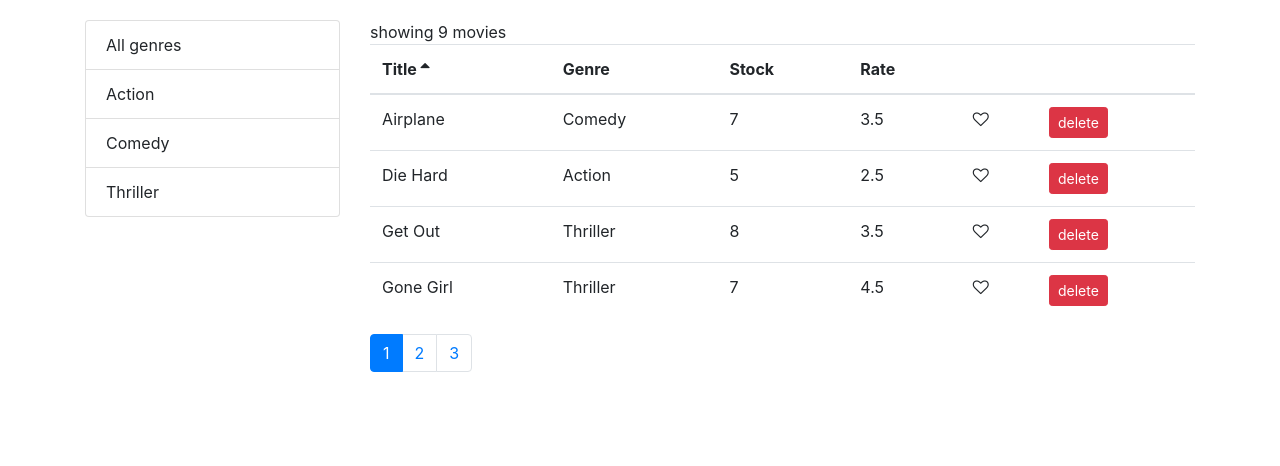
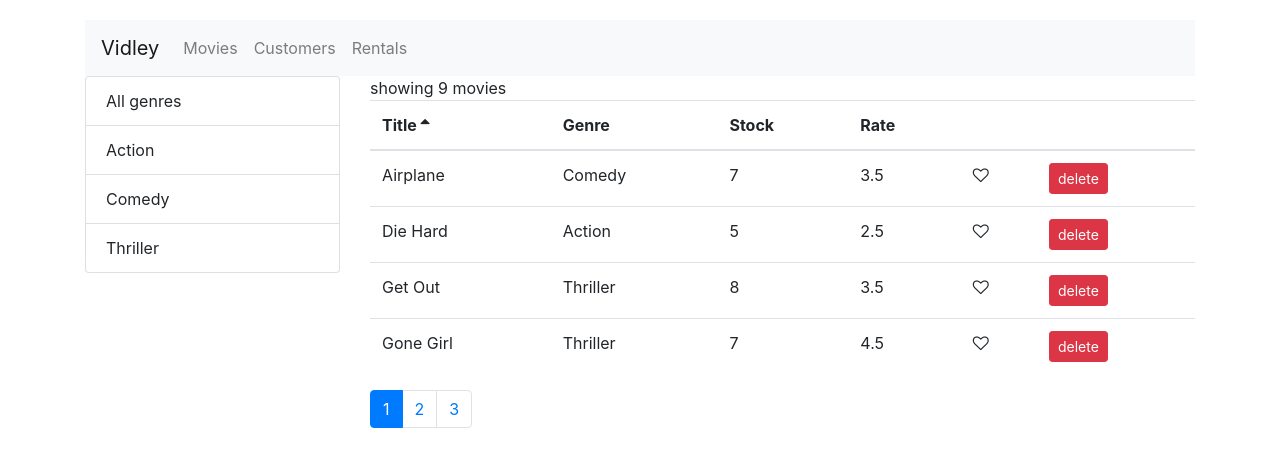
Before and after one commit to SnowGojira/vidly, a React (Create React App) app: page / in a window 1280 px wide. Shown: the top 466 px of the page. Built offline with nearby package versions, Linux system fonts and the light colour scheme.

Commit message:
添加好了Navbar的样式

```diff
--- a/src/App.js
+++ b/src/App.js
@@ -1,10 +1,12 @@
 import React from "react";
 import "./App.css";
 import Movies from "./components/movies";
-
+import { Route, Switch } from "react-router-dom";
+import NavBar from "./components/navBar";
 function App() {
   return (
     <main className="container">
+      <NavBar />
       <Movies />
     </main>
   );
--- a/src/components/navBar.jsx
+++ b/src/components/navBar.jsx
@@ -1,8 +1,40 @@
-import React from 'react';
-
+import React from "react";
+import { Link, NavLink } from "react-router-dom";
 
 const NavBar = () => {
-    return (  );
-}
+  return (
+    <nav className="navbar navbar-expand-lg navbar-light bg-light">
+      <Link className="navbar-brand" to="/movies">
+        Vidley
+      </Link>
+      <button
+        className="navbar-toggler"
+        type="button"
+        data-toggle="collapse"
+        data-target="#navbarNav"
+        aria-controls="navbarNav"
+        aria-expanded="false"
+        aria-label="Toggle navigation"
+      >
+        <span className="navbar-toggler-icon"></span>
+      </button>
+      <div className="collapse navbar-collapse" id="navbarNav">
+        <ul className="navbar-nav">
+          <NavLink className="nav-item nav-link" to="/movies">
+            Movies
+          </NavLink>
+
+          <NavLink className="nav-item nav-link" to="/customers">
+            Customers
+          </NavLink>
+
+          <NavLink className="nav-item nav-link" to="/rentals">
+            Rentals
+          </NavLink>
+        </ul>
+      </div>
+    </nav>
+  );
+};
 
 export default NavBar;
```
